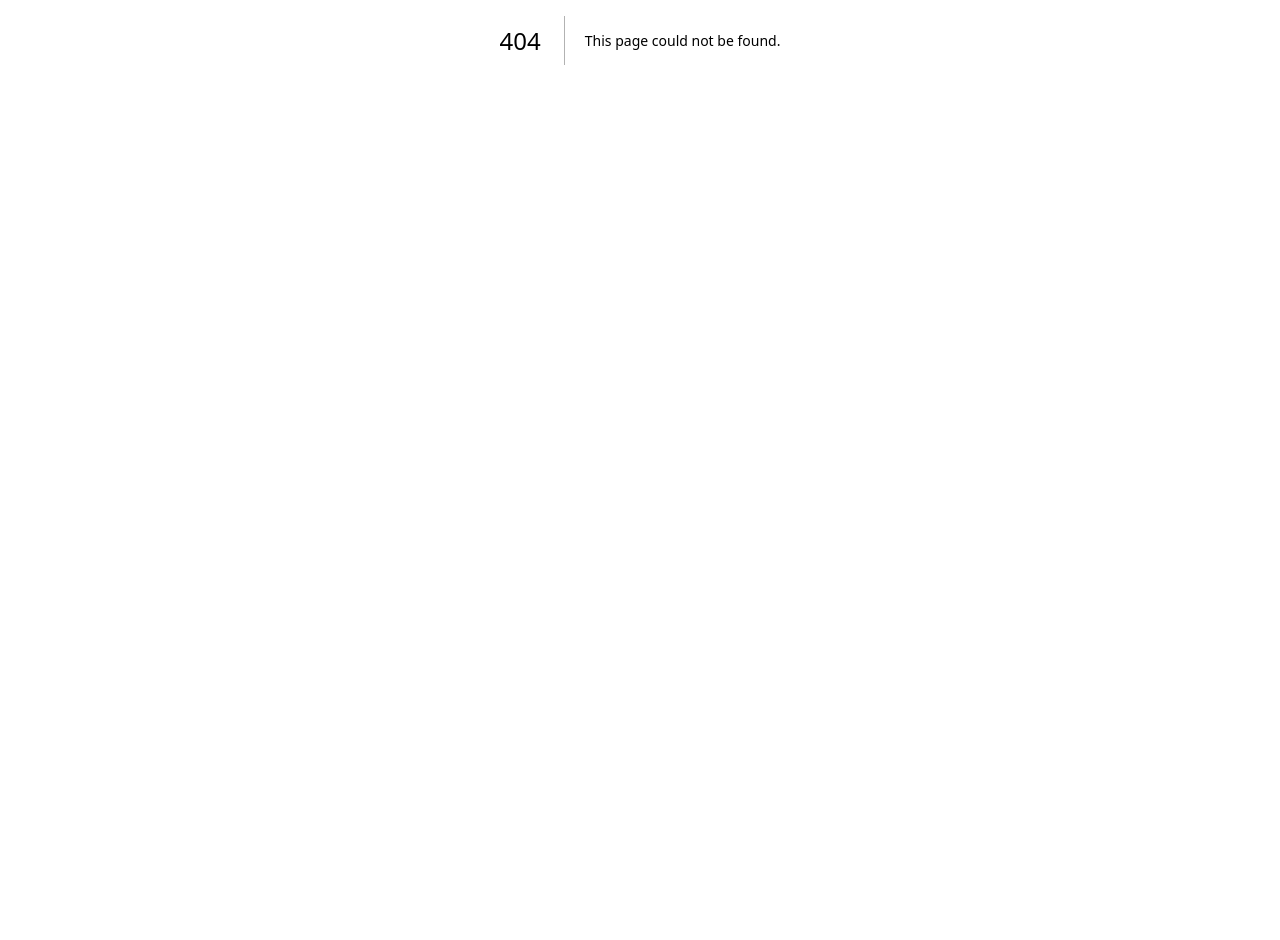
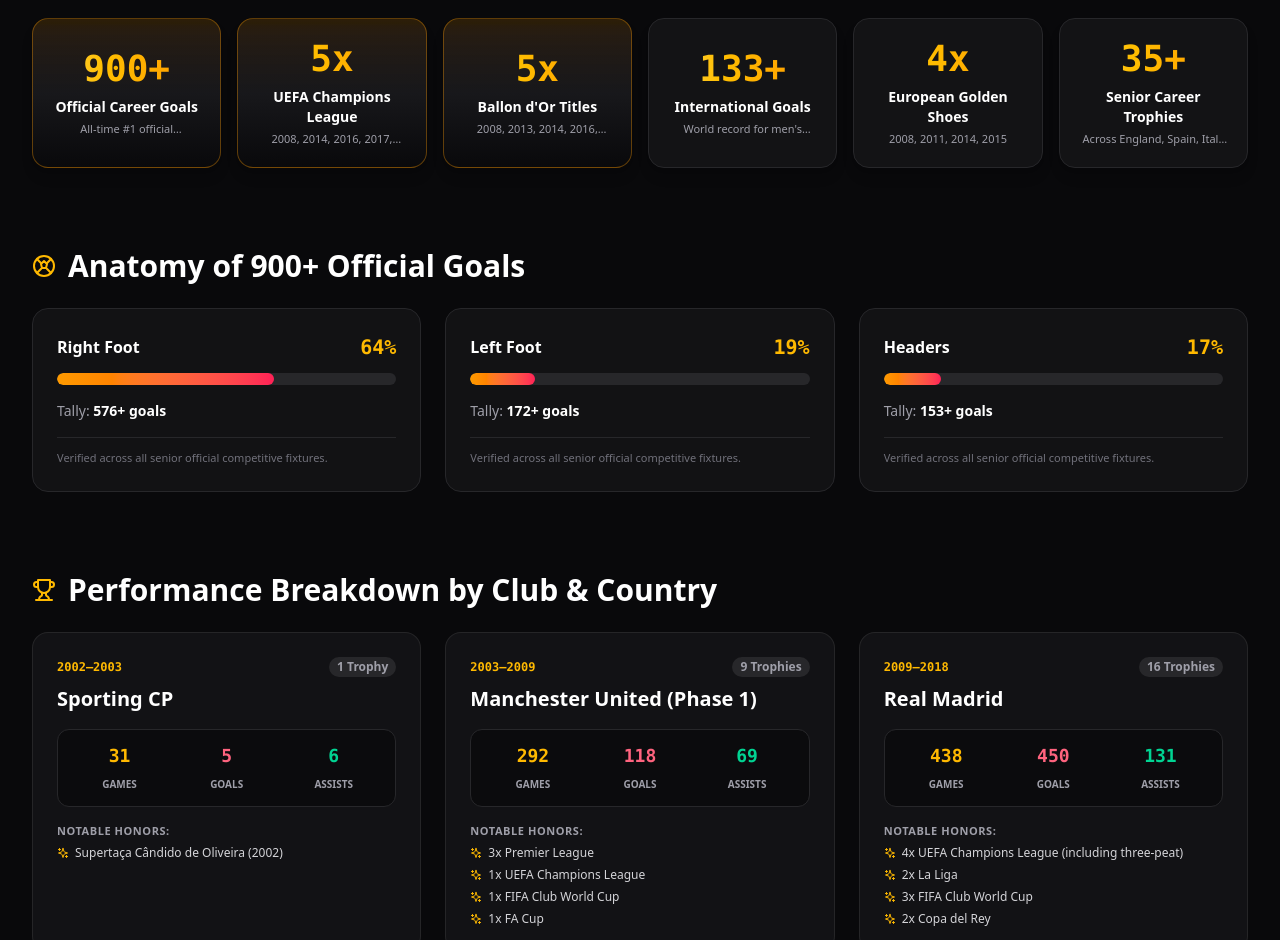
Before and after one commit to Rakibislam22/CR7, a Next.js app: page /stats in a window 1280 px wide. Before the commit this address had no page. Shown: the part 360-1300 px from the top of the page. Before the commit the page ends 800 px from the top, so only its background shows below. Built offline with nearby package versions, Linux system fonts and the light colour scheme.

Commit message:
feat: add StatsPage component with detailed career statistics and world records

```diff
--- /dev/null
+++ b/src/app/stats/page.tsx
@@ -0,0 +1,225 @@
+import React from "react";
+import Link from "next/link";
+import SectionHeader from "@/components/SectionHeader";
+import {
+  HEADLINE_STATS,
+  CLUB_RECORDS,
+  WORLD_RECORDS,
+  GOAL_TYPES,
+} from "@/data/stats";
+import {
+  TrophyIcon,
+  CrownIcon,
+  BallIcon,
+  AwardIcon,
+  ShieldIcon,
+  CheckCircleIcon,
+  SparklesIcon,
+} from "@/components/Icons";
+
+export default function StatsPage() {
+  return (
+    <div className="max-w-7xl mx-auto px-4 sm:px-6 lg:px-8 py-16 sm:py-24 space-y-20">
+      {/* Header */}
+      <SectionHeader
+        badge="Data & Supremacy"
+        title="Official Career Statistics &"
+        highlightText="World Records"
+        subtitle="Every goal verified by FIFA, UEFA, and RSSSF. The numbers behind the most complete goalscoring machine the world of sports has ever witnessed."
+      />
+
+      {/* Headline Metric Cards */}
+      <div className="grid grid-cols-2 md:grid-cols-3 lg:grid-cols-6 gap-3 sm:gap-4">
+        {HEADLINE_STATS.map((stat) => (
+          <div
+            key={stat.label}
+            className={`p-5 rounded-2xl flex flex-col justify-center text-center shadow-lg transition-all ${stat.highlight
+                ? "bg-gradient-to-b from-amber-500/15 via-zinc-900 to-zinc-950 border border-amber-500/35"
+                : "bg-zinc-900/70 border border-zinc-800"
+              }`}
+          >
+            <span className="text-3xl sm:text-4xl font-black text-transparent bg-clip-text bg-gradient-to-r from-amber-300 to-amber-500 font-mono">
+              {stat.value}
+            </span>
+            <span className="text-xs sm:text-sm font-bold text-white mt-2">
+              {stat.label}
+            </span>
+            <span className="text-[11px] text-zinc-400 mt-1 line-clamp-1">
+              {stat.subtext}
+            </span>
+          </div>
+        ))}
+      </div>
+
+      {/* Goal Anatomy Distribution */}
+      <div className="space-y-6">
+        <div className="flex items-center gap-3">
+          <BallIcon className="w-6 h-6 text-amber-400" />
+          <h2 className="text-2xl sm:text-3xl font-black text-white">
+            Anatomy of 900+ Official Goals
+          </h2>
+        </div>
+
+        <div className="grid grid-cols-1 md:grid-cols-3 gap-6">
+          {GOAL_TYPES.map((type) => (
+            <div
+              key={type.label}
+              className="p-6 rounded-2xl bg-zinc-900/60 border border-zinc-800 hover:border-zinc-700 transition-all flex flex-col justify-between"
+            >
+              <div>
+                <div className="flex items-center justify-between mb-3">
+                  <span className="text-base font-bold text-white">
+                    {type.label}
+                  </span>
+                  <span className="text-xl font-mono font-black text-amber-400">
+                    {type.percentage}%
+                  </span>
+                </div>
+
+                {/* Progress bar */}
+                <div className="w-full h-3 rounded-full bg-zinc-800 overflow-hidden mb-4">
+                  <div
+                    className="h-full bg-gradient-to-r from-amber-500 to-rose-500 rounded-full"
+                    style={{ width: `${type.percentage}%` }}
+                  />
+                </div>
+
+                <p className="text-sm text-zinc-400 font-medium">
+                  Tally: <span className="text-white font-bold">{type.count}</span>
+                </p>
+              </div>
+
+              <div className="mt-4 pt-3 border-t border-zinc-800 text-[11px] text-zinc-500">
+                Verified across all senior official competitive fixtures.
+              </div>
+            </div>
+          ))}
+        </div>
+      </div>
+
+      {/* Club by Club Breakdown */}
+      <div className="space-y-6">
+        <div className="flex items-center gap-3">
+          <TrophyIcon className="w-6 h-6 text-amber-400" />
+          <h2 className="text-2xl sm:text-3xl font-black text-white">
+            Performance Breakdown by Club & Country
+          </h2>
+        </div>
+
+        <div className="grid grid-cols-1 md:grid-cols-2 lg:grid-cols-3 gap-6">
+          {CLUB_RECORDS.map((record) => (
+            <div
+              key={record.club}
+              className="p-6 rounded-2xl bg-zinc-900/70 border border-zinc-800/90 hover:border-zinc-700 transition-all flex flex-col justify-between"
+            >
+              <div>
+                <div className="flex items-center justify-between mb-2">
+                  <span className="text-xs font-mono font-semibold text-amber-400">
+                    {record.period}
+                  </span>
+                  <span className="text-xs font-bold text-zinc-400 bg-zinc-800 px-2 py-0.5 rounded-full">
+                    {record.trophies} {record.trophies === 1 ? "Trophy" : "Trophies"}
+                  </span>
+                </div>
+
+                <h3 className="text-xl font-black text-white mb-4">
+                  {record.club}
+                </h3>
+
+                <div className="grid grid-cols-3 gap-2 p-3 rounded-xl bg-zinc-950/70 border border-zinc-800 text-center mb-4">
+                  <div>
+                    <span className="block text-lg font-mono font-black text-amber-400">
+                      {record.appearances}
+                    </span>
+                    <span className="text-[10px] text-zinc-400 uppercase font-semibold">
+                      Games
+                    </span>
+                  </div>
+                  <div>
+                    <span className="block text-lg font-mono font-black text-rose-400">
+                      {record.goals}
+                    </span>
+                    <span className="text-[10px] text-zinc-400 uppercase font-semibold">
+                      Goals
+                    </span>
+                  </div>
+                  <div>
+                    <span className="block text-lg font-mono font-black text-emerald-400">
+                      {record.assists}
+                    </span>
+                    <span className="text-[10px] text-zinc-400 uppercase font-semibold">
+                      Assists
+                    </span>
+                  </div>
+                </div>
+
+                <div className="space-y-1.5">
+                  <span className="text-[11px] font-bold text-zinc-400 uppercase tracking-wider block">
+                    Notable Honors:
+                  </span>
+                  {record.iconicTrophies.map((trophy) => (
+                    <div
+                      key={trophy}
+                      className="text-xs text-zinc-300 flex items-center gap-1.5"
+                    >
+                      <SparklesIcon className="w-3 h-3 text-amber-400 flex-shrink-0" />
+                      <span>{trophy}</span>
+                    </div>
+                  ))}
+                </div>
+              </div>
+            </div>
+          ))}
+        </div>
+      </div>
+
+      {/* World Records Section */}
+      <div className="space-y-6">
+        <div className="flex items-center gap-3">
+          <AwardIcon className="w-6 h-6 text-amber-400" />
+          <h2 className="text-2xl sm:text-3xl font-black text-white">
+            Historic World Records in Football
+          </h2>
+        </div>
+
+        <div className="grid grid-cols-1 md:grid-cols-2 gap-6">
+          {WORLD_RECORDS.map((rec) => (
+            <div
+              key={rec.record}
+              className="p-6 sm:p-7 rounded-2xl bg-zinc-900/60 border border-zinc-800 hover:border-zinc-700 transition-all flex flex-col justify-between"
+            >
+              <div>
+                <span className="inline-flex items-center gap-1 px-2.5 py-0.5 rounded-full text-[11px] font-bold uppercase tracking-wider bg-amber-500/10 border border-amber-500/20 text-amber-400 mb-2">
+                  Guinness & Official Record
+                </span>
+                <h3 className="text-lg sm:text-xl font-bold text-white mb-2">
+                  {rec.record}
+                </h3>
+                <p className="text-sm text-zinc-300 leading-relaxed">
+                  {rec.detail}
+                </p>
+              </div>
+
+              <div className="mt-4 pt-3 border-t border-zinc-800/80 text-xs text-zinc-500">
+                Officially Verified by: <span className="text-zinc-300 font-medium">{rec.verifiedBy}</span>
+              </div>
+            </div>
+          ))}
+        </div>
+      </div>
+
+      {/* Bottom CTA */}
+      <div className="p-8 rounded-3xl bg-zinc-900/60 border border-zinc-800 text-center">
+        <p className="text-sm text-zinc-400 max-w-xl mx-auto mb-4">
+          All data compiled from official publications of UEFA, FIFA, Transfermarkt, RSSSF, and Guinness World Records.
+        </p>
+        <Link
+          href="/critics-vs-answers"
+          className="inline-flex items-center gap-2 text-sm font-bold text-amber-400 hover:text-amber-300"
+        >
+          <span>See How These Stats Answered Every Critic →</span>
+        </Link>
+      </div>
+    </div>
+  );
+}
```
